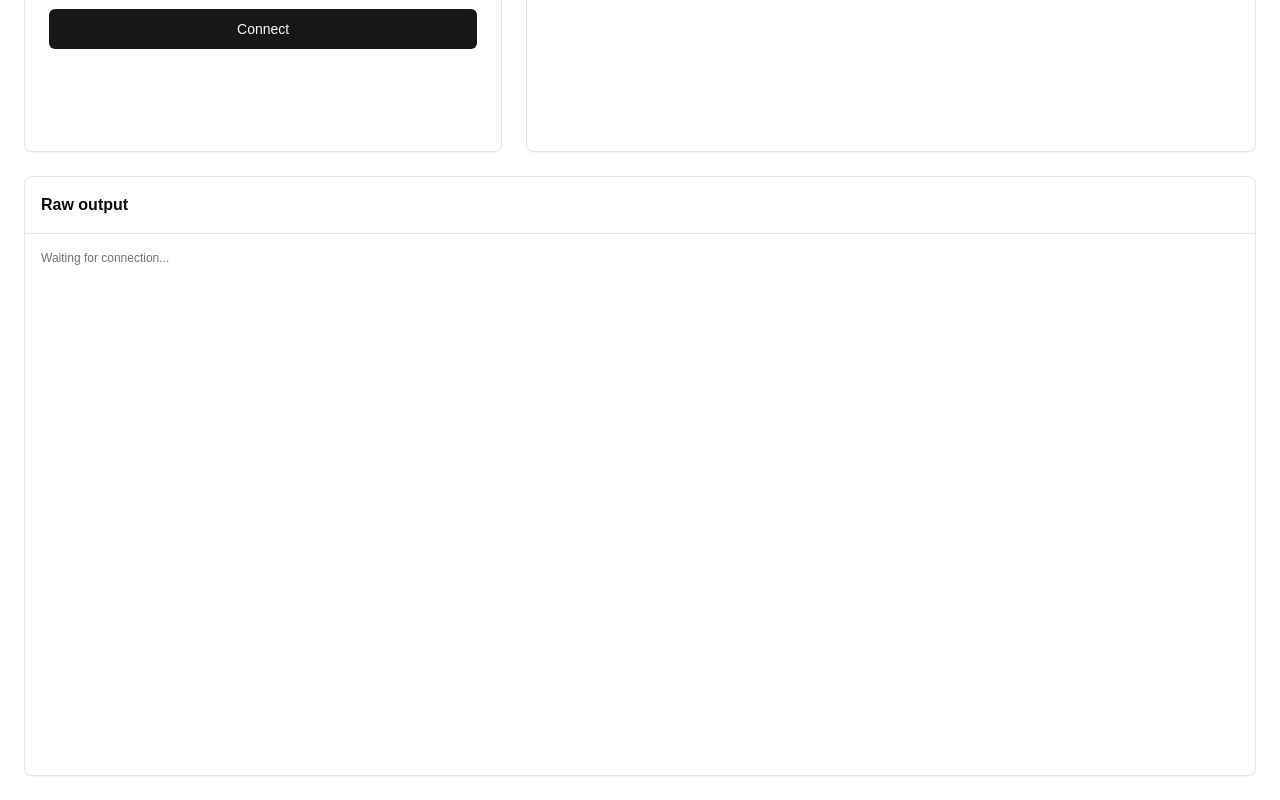
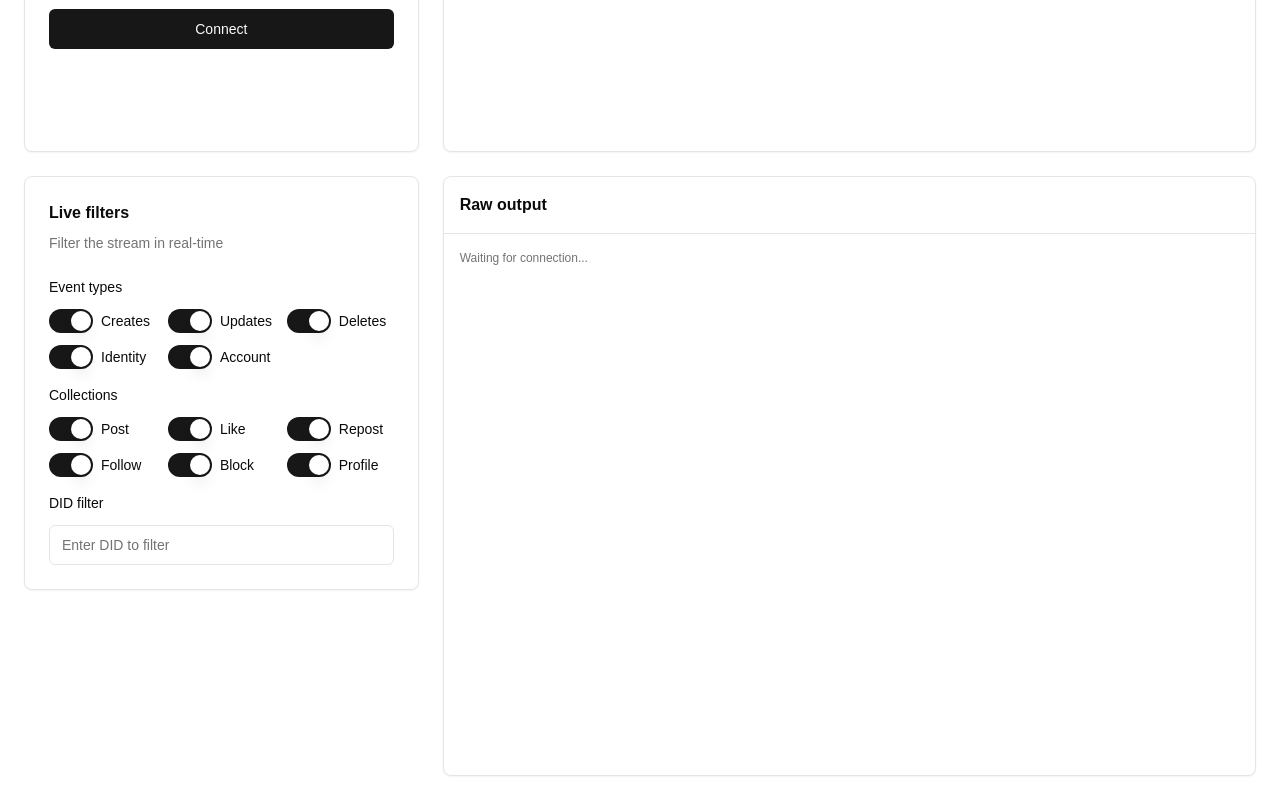
Before and after one commit to makeusabrew/playground.bsky.guide, a Next.js app: page / in a window 1280 px wide. Shown: the part 699-1499 px from the top of the page. Built offline with nearby package versions, Linux system fonts and the light colour scheme.

Commit message:
live filters

```diff
--- a/app/page.tsx
+++ b/app/page.tsx
@@ -8,6 +8,7 @@ import { useJetstream } from './hooks/use-jetstream'
 import { JetstreamMetrics } from '@/lib/playground/jetstream/types'
 import { ConnectionString } from '@/components/connection-string'
 import { Card } from '@/components/ui/card'
+import LiveFilters, { FilterOptions, COMMON_COLLECTIONS } from '@/components/live-filters'
 
 export default function Home() {
   const [isConnected, setIsConnected] = useState(false)
@@ -17,7 +18,17 @@ export default function Home() {
     collections: '',
     dids: '',
     cursor: undefined,
-    messageLimit: '1000',
+    messageLimit: '10000',
+  })
+
+  const [filters, setFilters] = useState<FilterOptions>({
+    showCreates: true,
+    showUpdates: true,
+    showDeletes: true,
+    showIdentity: true,
+    showAccount: true,
+    selectedCollections: Object.keys(COMMON_COLLECTIONS),
+    didFilter: '',
   })
 
   const jetstream = useJetstream(connectionOptions)
@@ -29,6 +40,31 @@ export default function Home() {
       jetstream.disconnect()
     }
   }, [isConnected])
+
+  // Apply filters to messages
+  const filteredMessages = jetstream.messages.filter((msg) => {
+    // Filter by event kind
+    if (msg.kind === 'identity' && !filters.showIdentity) return false
+    if (msg.kind === 'account' && !filters.showAccount) return false
+    if (msg.kind === 'commit') {
+      // Filter by operation type
+      if (msg.commit.operation === 'create' && !filters.showCreates) return false
+      if (msg.commit.operation === 'update' && !filters.showUpdates) return false
+      if (msg.commit.operation === 'delete' && !filters.showDeletes) return false
+
+      // Filter by collection
+      if (!filters.selectedCollections.includes(msg.commit.collection)) {
+        return false
+      }
+    }
+
+    // Filter by DID
+    if (filters.didFilter && !msg.did.toLowerCase().includes(filters.didFilter.toLowerCase())) {
+      return false
+    }
+
+    return true
+  })
 
   // FIXME: need to build a new object otherwise the metrics display doesn't re-render
   const metrics: JetstreamMetrics = {
@@ -43,7 +79,6 @@ export default function Home() {
     lastUpdate: jetstream.metrics.lastUpdate,
   }
 
-  const rawMessages = jetstream.messages.map((m) => JSON.stringify(m))
   return (
     <div className="min-h-screen flex flex-col">
       <main className="flex-1">
@@ -56,8 +91,8 @@ export default function Home() {
               </p>
             </div>
 
-            <div className="grid grid-cols-1 md:grid-cols-5 gap-6">
-              <Card className="md:col-span-2">
+            <div className="grid grid-cols-1 md:grid-cols-3 gap-6">
+              <Card className="md:col-span-1">
                 <ConnectionConfig
                   isConnected={isConnected}
                   options={connectionOptions}
@@ -65,14 +100,19 @@ export default function Home() {
                   setIsConnected={setIsConnected}
                 />
               </Card>
-              <Card className="md:col-span-3">
+              <Card className="md:col-span-2">
                 <ConnectionString options={connectionOptions} />
                 <MetricsDisplay metrics={metrics} />
               </Card>
             </div>
 
-            <div className="space-y-6">
-              <StreamViewer messages={rawMessages} />
+            <div className="grid grid-cols-1 md:grid-cols-3 gap-6">
+              <div className="md:col-span-1">
+                <LiveFilters filters={filters} onFiltersChange={setFilters} />
+              </div>
+              <div className="md:col-span-2">
+                <StreamViewer messages={filteredMessages} />
+              </div>
             </div>
           </div>
         </div>
--- /dev/null
+++ b/components/live-filters.tsx
@@ -0,0 +1,150 @@
+'use client'
+
+import { Card } from './ui/card'
+import { Switch } from './ui/switch'
+import { Input } from './ui/input'
+import { Button } from './ui/button'
+
+// Common Bluesky collections with friendly names
+export const COMMON_COLLECTIONS = {
+  'app.bsky.feed.post': 'Post',
+  'app.bsky.feed.like': 'Like',
+  'app.bsky.feed.repost': 'Repost',
+  'app.bsky.graph.follow': 'Follow',
+  'app.bsky.graph.block': 'Block',
+  'app.bsky.actor.profile': 'Profile',
+} as const
+
+export interface FilterOptions {
+  showCreates: boolean
+  showUpdates: boolean
+  showDeletes: boolean
+  showIdentity: boolean
+  showAccount: boolean
+  selectedCollections: string[]
+  didFilter: string
+}
+
+interface LiveFiltersProps {
+  filters: FilterOptions
+  onFiltersChange: (filters: FilterOptions) => void
+}
+
+export default function LiveFilters({ filters, onFiltersChange }: LiveFiltersProps) {
+  const updateFilter = <K extends keyof FilterOptions>(key: K, value: FilterOptions[K]) => {
+    onFiltersChange({
+      ...filters,
+      [key]: value,
+    })
+  }
+
+  return (
+    <Card className="p-6">
+      <div className="space-y-6">
+        <div className="space-y-2">
+          <h2 className="font-semibold">Live filters</h2>
+          <p className="text-sm text-muted-foreground">Filter the stream in real-time</p>
+        </div>
+
+        <div className="space-y-4">
+          <div className="space-y-3">
+            <h3 className="text-sm font-medium">Event types</h3>
+            <div className="grid grid-cols-2 md:grid-cols-3 gap-3">
+              <div className="flex items-center space-x-2">
+                <Switch
+                  id="creates"
+                  checked={filters.showCreates}
+                  onCheckedChange={(checked) => updateFilter('showCreates', checked)}
+                />
+                <label htmlFor="creates" className="text-sm">
+                  Creates
+                </label>
+              </div>
+              <div className="flex items-center space-x-2">
+                <Switch
+                  id="updates"
+                  checked={filters.showUpdates}
+                  onCheckedChange={(checked) => updateFilter('showUpdates', checked)}
+                />
+                <label htmlFor="updates" className="text-sm">
+                  Updates
+                </label>
+              </div>
+              <div className="flex items-center space-x-2">
+                <Switch
+                  id="deletes"
+                  checked={filters.showDeletes}
+                  onCheckedChange={(checked) => updateFilter('showDeletes', checked)}
+                />
+                <label htmlFor="deletes" className="text-sm">
+                  Deletes
+                </label>
+              </div>
+              <div className="flex items-center space-x-2">
+                <Switch
+                  id="identity"
+                  checked={filters.showIdentity}
+                  onCheckedChange={(checked) => updateFilter('showIdentity', checked)}
+                />
+                <label htmlFor="identity" className="text-sm">
+                  Identity
+                </label>
+              </div>
+              <div className="flex items-center space-x-2">
+                <Switch
+                  id="account"
+                  checked={filters.showAccount}
+                  onCheckedChange={(checked) => updateFilter('showAccount', checked)}
+                />
+                <label htmlFor="account" className="text-sm">
+                  Account
+                </label>
+              </div>
+            </div>
+          </div>
+
+          <div className="space-y-3">
+            <h3 className="text-sm font-medium">Collections</h3>
+            <div className="grid grid-cols-2 md:grid-cols-3 gap-3">
+              {Object.entries(COMMON_COLLECTIONS).map(([collection, name]) => (
+                <div key={collection} className="flex items-center space-x-2">
+                  <Switch
+                    id={collection}
+                    checked={filters.selectedCollections.includes(collection)}
+                    onCheckedChange={(checked) => {
+                      updateFilter(
+                        'selectedCollections',
+                        checked
+                          ? [...filters.selectedCollections, collection]
+                          : filters.selectedCollections.filter((c) => c !== collection)
+                      )
+                    }}
+                  />
+                  <label htmlFor={collection} className="text-sm">
+                    {name}
+                  </label>
+                </div>
+              ))}
+            </div>
+          </div>
+
+          <div className="space-y-3">
+            <h3 className="text-sm font-medium">DID filter</h3>
+            <div className="flex space-x-2">
+              <Input
+                placeholder="Enter DID to filter"
+                value={filters.didFilter}
+                onChange={(e) => updateFilter('didFilter', e.target.value)}
+              />
+              {filters.didFilter && (
+                <Button variant="outline" size="icon" onClick={() => updateFilter('didFilter', '')}>
+                  ×
+                </Button>
+              )}
+            </div>
+          </div>
+        </div>
+      </div>
+    </Card>
+  )
+}
--- a/components/stream-viewer.tsx
+++ b/components/stream-viewer.tsx
@@ -1,17 +1,28 @@
 'use client'
 import { useEffect, useRef, useState } from 'react'
 import { Card } from '@/components/ui/card'
+import { JetstreamEvent } from '@/lib/playground/jetstream/types'
+import { Badge } from './ui/badge'
 
-export default function StreamViewer({ messages }: { messages: string[] }) {
+interface StreamViewerProps {
+  messages: JetstreamEvent[]
+}
+
+type BadgeVariant = 'default' | 'secondary' | 'destructive' | 'outline'
+
+export default function StreamViewer({ messages }: StreamViewerProps) {
   const scrollRef = useRef<HTMLDivElement>(null)
   const [autoScroll, setAutoScroll] = useState(true)
   const userScrollRef = useRef(false)
+
+  // only render last 100 for our protection!
+  const displayMessages = messages.slice(-100)
 
   // Handle auto-scrolling
   useEffect(() => {
     if (!autoScroll || !scrollRef.current) return
     scrollRef.current.scrollTop = scrollRef.current.scrollHeight
-  }, [messages, autoScroll])
+  }, [displayMessages, autoScroll])
 
   // Only disable auto-scroll on user interaction
   const handleScroll = (e: React.UIEvent<HTMLDivElement>) => {
@@ -39,9 +50,45 @@ export default function StreamViewer({ messages }: { messages: string[] }) {
     }, 100)
   }
 
+  const getEventColor = (event: JetstreamEvent) => {
+    if (event.kind === 'identity') return 'bg-purple-500/10'
+    if (event.kind === 'account') return 'bg-blue-500/10'
+    if (event.kind === 'commit') {
+      switch (event.commit.operation) {
+        case 'create':
+          return 'bg-green-500/10'
+        case 'update':
+          return 'bg-yellow-500/10'
+        case 'delete':
+          return 'bg-red-500/10'
+        default:
+          return 'bg-gray-500/10'
+      }
+    }
+    return 'bg-gray-500/10'
+  }
+
+  const getEventBadgeColor = (event: JetstreamEvent): BadgeVariant => {
+    if (event.kind === 'identity') return 'secondary'
+    if (event.kind === 'account') return 'secondary'
+    if (event.kind === 'commit') {
+      switch (event.commit.operation) {
+        case 'create':
+          return 'default'
+        case 'update':
+          return 'secondary'
+        case 'delete':
+          return 'destructive'
+        default:
+          return 'outline'
+      }
+    }
+    return 'outline'
+  }
+
   return (
     <Card className="h-[600px] flex flex-col">
-      <div className="p-4 border-b flex-none">
+      <div className="p-4 border-b flex-none flex items-center justify-between">
         <h2 className="font-semibold">Raw output</h2>
       </div>
 
@@ -54,13 +101,28 @@ export default function StreamViewer({ messages }: { messages: string[] }) {
         onTouchEnd={handleInteractionEnd}
         onWheelCapture={handleInteractionEnd}
       >
-        {messages.length === 0 ? (
-          <div className="text-xs text-muted-foreground">Waiting for connection...</div>
+        {displayMessages.length === 0 ? (
+          <div className="text-xs text-muted-foreground">
+            {messages.length === 0 ? 'Waiting for connection...' : 'No messages match the current filters'}
+          </div>
         ) : (
           <div className="space-y-2">
-            {messages.map((msg, i) => (
-              <div key={i} className="text-xs border-b pb-2">
-                <div className="font-mono whitespace-nowrap min-w-fit">{msg}</div>
+            {displayMessages.map((msg, i) => (
+              <div key={i} className={`text-xs rounded-md p-2 ${getEventColor(msg)}`}>
+                <div className="flex items-center gap-2 mb-1">
+                  <Badge variant={getEventBadgeColor(msg)}>
+                    {msg.kind === 'commit' ? msg.commit.operation : msg.kind}
+                  </Badge>
+                  {msg.kind === 'commit' && (
+                    <Badge variant="outline" className="font-mono">
+                      {msg.commit.collection.split('.').pop()}
+                    </Badge>
+                  )}
+                  <span className="text-muted-foreground">
+                    {new Date(Math.floor(msg.time_us / 1000)).toLocaleTimeString()}
+                  </span>
+                </div>
+                <div className="font-mono whitespace-pre-wrap break-all">{JSON.stringify(msg, null, 2)}</div>
               </div>
             ))}
           </div>
```
